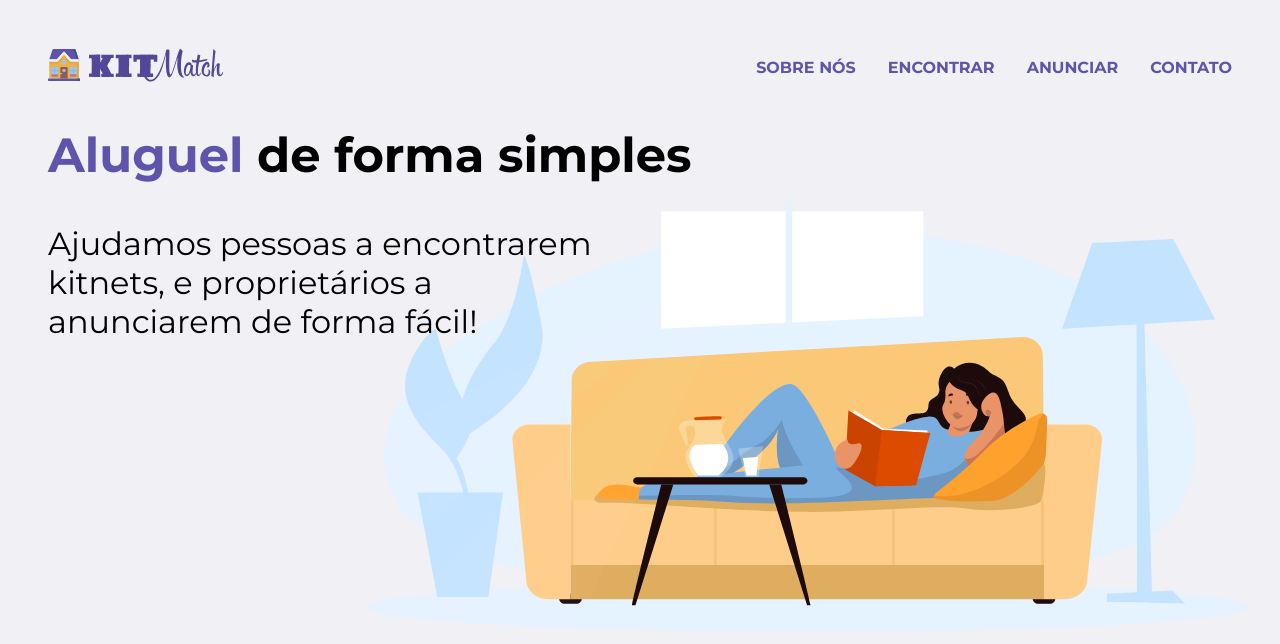
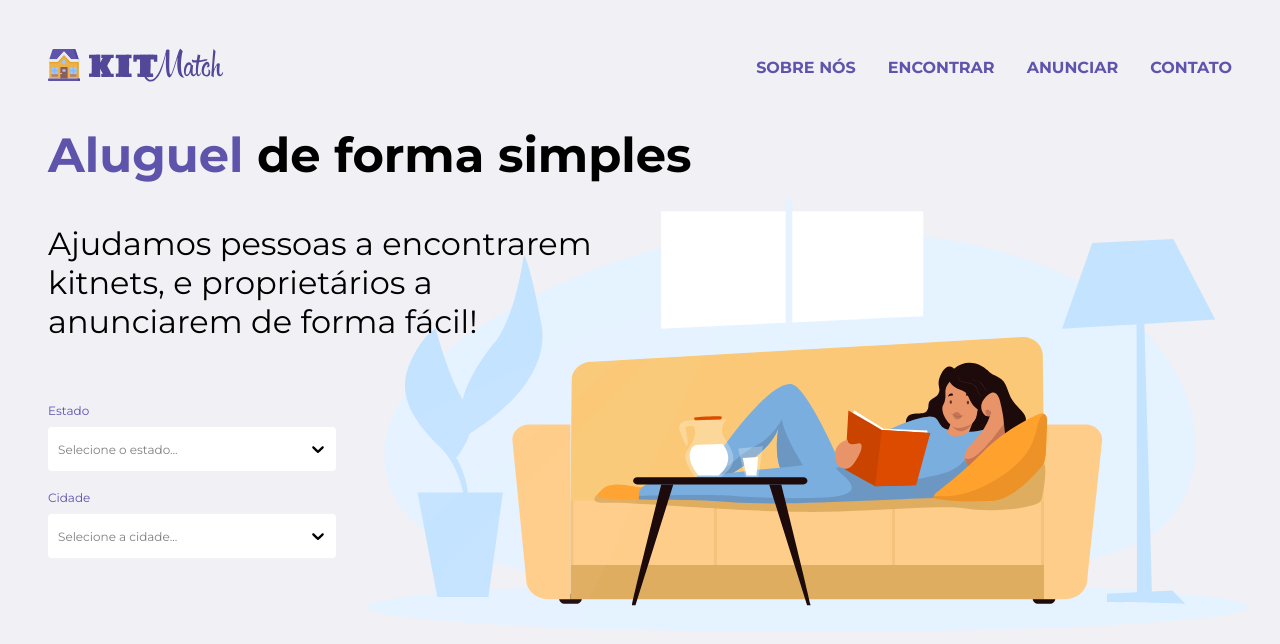
Before and after one commit to gmcotta/kitmatch-web, a React (Create React App) app: page / in a window 1280 px wide. Shown: the top 644 px of the page. Built offline with nearby package versions, Linux system fonts and the light colour scheme; no server answers.

Commit message:
Select component created

```diff
--- a/package.json
+++ b/package.json
@@ -3,6 +3,8 @@
   "version": "0.1.0",
   "private": true,
   "dependencies": {
+    "@material-ui/core": "^4.10.2",
+    "@material-ui/lab": "^4.0.0-alpha.56",
     "@testing-library/jest-dom": "^4.2.4",
     "@testing-library/react": "^9.3.2",
     "@testing-library/user-event": "^7.1.2",
@@ -10,10 +12,12 @@
     "@types/node": "^12.0.0",
     "@types/react": "^16.9.0",
     "@types/react-dom": "^16.9.0",
+    "axios": "^0.19.2",
     "react": "^16.13.1",
     "react-dom": "^16.13.1",
     "react-router-dom": "^5.2.0",
     "react-scripts": "3.4.1",
+    "react-select": "^3.1.0",
     "styled-components": "^5.1.1",
     "typescript": "~3.7.2"
   },
@@ -36,7 +40,9 @@
     ]
   },
   "devDependencies": {
+    "@types/axios": "^0.14.0",
     "@types/react-router-dom": "^5.1.5",
+    "@types/react-select": "^3.0.13",
     "@types/styled-components": "^5.1.0",
     "@typescript-eslint/eslint-plugin": "^3.2.0",
     "@typescript-eslint/parser": "^3.2.0",
--- /dev/null
+++ b/src/components/HomeSelect/index.tsx
@@ -0,0 +1,67 @@
+import React, { InputHTMLAttributes } from 'react';
+import Select from 'react-select';
+
+import { Label, Container } from './styles';
+
+interface SelectProps extends InputHTMLAttributes<HTMLSelectElement> {
+  name: string;
+  values: {
+    label: string;
+    value: string;
+  }[];
+  placeholder: string;
+  onChange: any;
+}
+
+const customStyles = {
+  control: (provided: any) => ({
+    ...provided,
+    border: 'none',
+    height: '44px',
+    width: '288px',
+    marginTop: '8px',
+    fontSize: '12px',
+  }),
+
+  indicatorSeparator: () => ({
+    display: 'none',
+  }),
+
+  dropdownIndicator: (provided: any) => ({
+    ...provided,
+    color: '#000',
+  }),
+
+  menu: (provided: any) => ({
+    ...provided,
+    width: '288px',
+  }),
+
+  menuList: (provided: any) => ({
+    ...provided,
+    fontSize: '12px',
+    width: '288px',
+  }),
+};
+
+const HomeSelect: React.FC<SelectProps> = ({
+  name,
+  values,
+  placeholder,
+  onChange,
+}) => {
+  return (
+    <Container>
+      <Label>{name}</Label>
+      <Select
+        options={values}
+        placeholder={placeholder}
+        onChange={onChange}
+        noOptionsMessage={() => 'Sem opções'}
+        styles={customStyles}
+      />
+    </Container>
+  );
+};
+
+export default HomeSelect;
--- /dev/null
+++ b/src/components/HomeSelect/styles.ts
@@ -0,0 +1,10 @@
+import styled from 'styled-components';
+
+export const Label = styled.span`
+  font-size: 12px;
+  color: #5e54ac;
+`;
+
+export const Container = styled.div`
+  margin: 16px 0;
+`;
--- a/src/pages/Home/index.tsx
+++ b/src/pages/Home/index.tsx
@@ -1,9 +1,79 @@
-import React from 'react';
+import React, { useState, useEffect } from 'react';
+import axios from 'axios';
 import Header from '../../components/Header';
+import HomeSelect from '../../components/HomeSelect';
 
 import { Title, Container, BackgroundImage } from './styles';
 
+interface IBGEUfResponse {
+  sigla: string;
+}
+
+interface IBGECityResponse {
+  nome: string;
+}
+
+interface UFSelect {
+  value: string;
+  label: string;
+}
+
+interface SelectData {
+  value: string;
+}
+
 const Home: React.FC = () => {
+  const [UFs, setUFs] = useState<UFSelect[]>([]);
+  const [selectedUF, setSelectedUF] = useState('');
+  const [cities, setCities] = useState<UFSelect[]>([]);
+  const [selectedCity, setSelectedCity] = useState('');
+
+  useEffect(() => {
+    axios
+      .get<IBGEUfResponse[]>(
+        'https://servicodados.ibge.gov.br/api/v1/localidades/estados',
+      )
+      .then(response => {
+        const ufAbbreviations = response.data.map(data => data.sigla).sort();
+        const selectOptions = ufAbbreviations.map(uf => {
+          return {
+            value: uf,
+            label: uf,
+          };
+        });
+        setUFs(selectOptions);
+      });
+  }, []);
+
+  useEffect(() => {
+    if (selectedUF !== '0') {
+      axios
+        .get<IBGECityResponse[]>(
+          `https://servicodados.ibge.gov.br/api/v1/localidades/estados/${selectedUF}/municipios`,
+        )
+        .then(response => {
+          const resultedCities = response.data.map(data => data.nome).sort();
+          const selectOptions = resultedCities.map(city => {
+            return {
+              value: city,
+              label: city,
+            };
+          });
+          setCities(selectOptions);
+        });
+    } else {
+      setCities([]);
+    }
+  }, [selectedUF]);
+
+  const handleUFChange = (event: SelectData) => {
+    setSelectedUF(event.value);
+  };
+
+  const handleCityChange = (event: SelectData) => {
+    setSelectedCity(event.value);
+  };
+
   return (
     <Container>
       <Header />
@@ -16,6 +86,19 @@ const Home: React.FC = () => {
         forma fácil!
       </p>
       <BackgroundImage />
+
+      <HomeSelect
+        name="Estado"
+        values={UFs}
+        placeholder="Selecione o estado..."
+        onChange={handleUFChange}
+      />
+      <HomeSelect
+        name="Cidade"
+        values={cities}
+        placeholder="Selecione a cidade..."
+        onChange={handleCityChange}
+      />
     </Container>
   );
 };
```
Also changed, not shown: .eslintrc.json, 1 other file (tests, documents, lock files or other folders).
